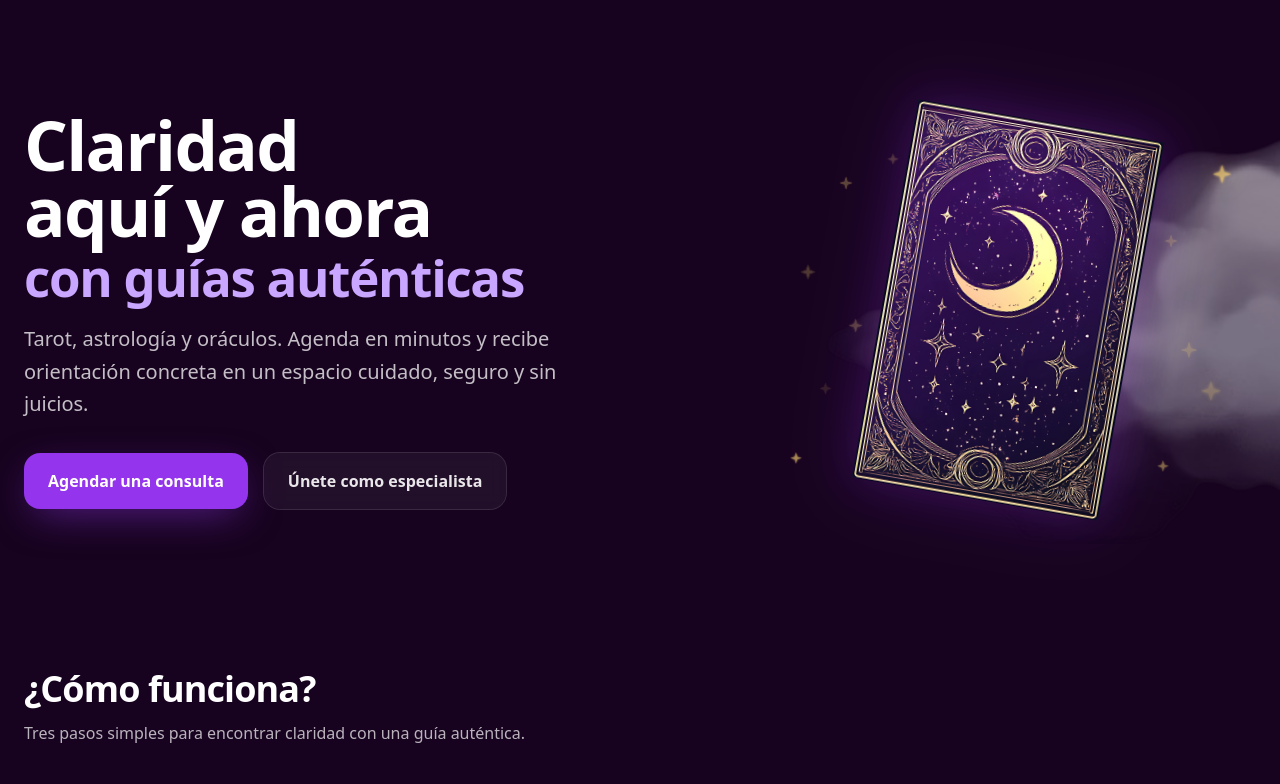
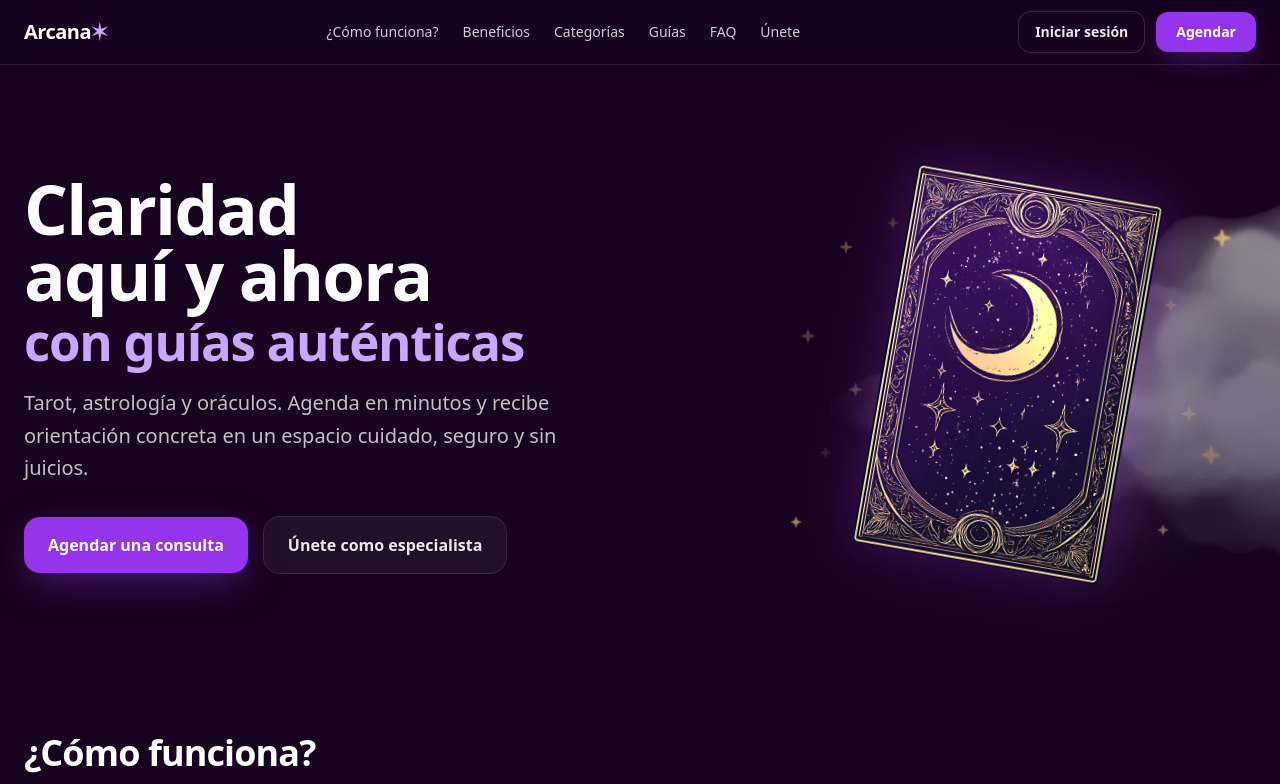
Before and after one commit to arcana302-art/arcana-v2, a Next.js app: page / in a window 1280 px wide. Shown: the top 784 px of the page. Built offline with nearby package versions, Linux system fonts and the light colour scheme.

Commit message:
Update page.tsx

```diff
--- a/app/page.tsx
+++ b/app/page.tsx
@@ -1,3 +1,4 @@
+import SiteHeader from "@/components/SiteHeader";
 import Hero from "@/components/Hero";
 import HowItWorks from "@/components/HowItWorks";
 import Benefits from "@/components/Benefits";
@@ -14,6 +15,9 @@ import SiteFooter from "@/components/SiteFooter";
 export default function Page() {
   return (
     <main className="bg-[#17031F] text-white">
+      <SiteHeader />
+      {/* padding-top para que el hero no quede bajo el header fijo */}
+      <div className="pt-16">
         <Hero />
 
         <HowItWorks />
@@ -27,6 +31,7 @@ export default function Page() {
         <Freebies />
         <JoinAsExpert />
         <SiteFooter />
+      </div>
     </main>
   );
 }
```
Lines whose indentation alone changed are shown as unchanged.
